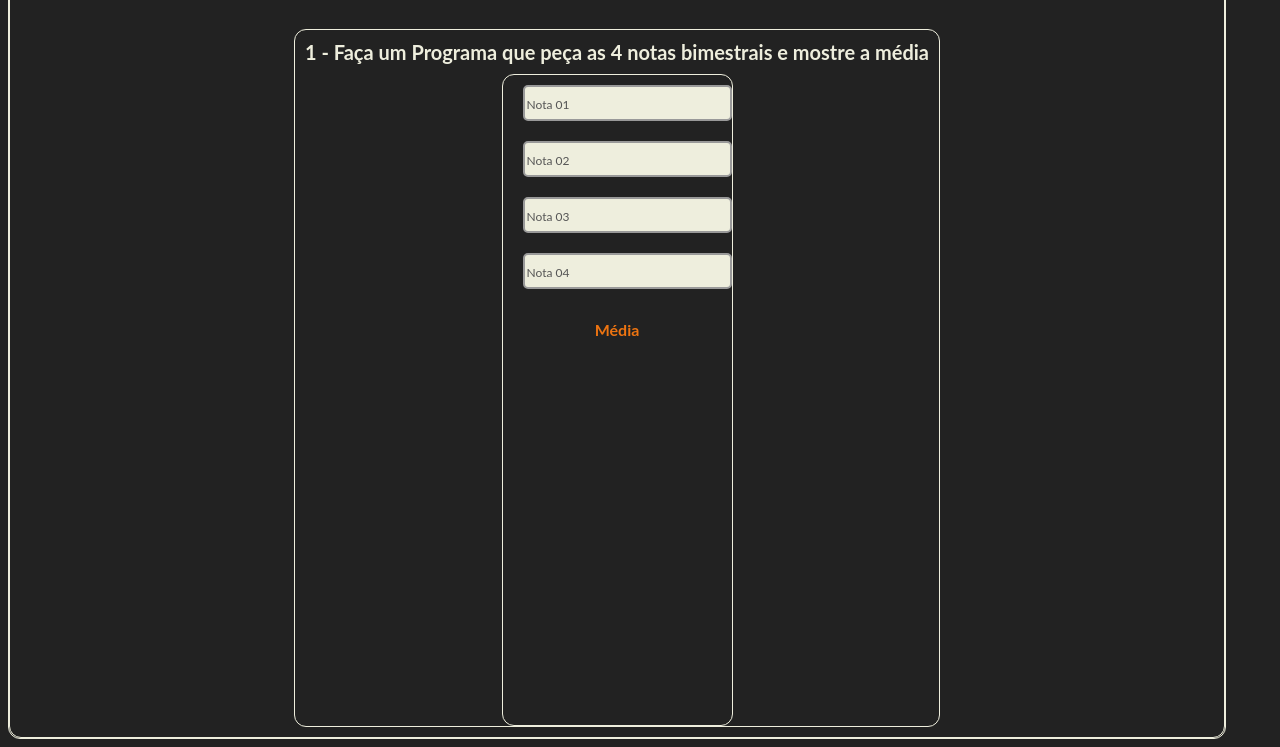
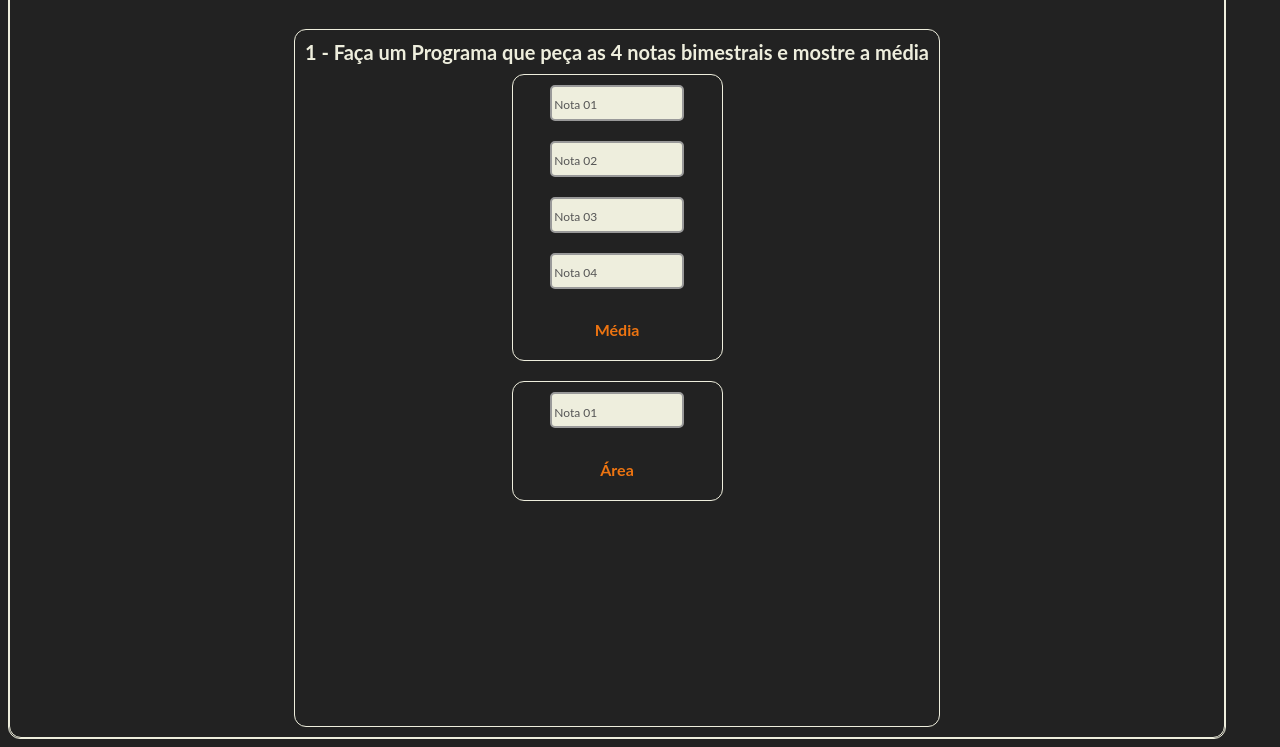
Before and after one commit to Tyr-sse/kranio, a website: page src/pages/atividades/atividades.html in a window 1280 px wide. Shown: the part 73-820 px from the top of the page. Drawn offline with Linux system fonts and the light colour scheme.

Commit message:
1.0.3.7 - Atv1

```diff
--- a/package.json
+++ b/package.json
@@ -1,6 +1,6 @@
 {
   "name": "http_server_01",
-  "version": "1.0.3.6",
+  "version": "1.0.3.7",
   "description": "An online card game, to be played by 3 to 5 players",
   "main": "app.js",
   "scripts": {
--- a/src/pages/atividades/atividades.html
+++ b/src/pages/atividades/atividades.html
@@ -163,6 +163,15 @@
 			margin-right: auto;
 
 		}
+
+
+		.q_input{
+			margin-left: auto;
+			margin-right: auto;
+			width: 60%;
+
+		}
+
 	</style>
 
 	<meta charset="UTF-8" />
@@ -179,14 +188,16 @@
 			<h2 style="margin:10px">1 - Faça um Programa que peça as
 				4 notas bimestrais e mostre a média
 			</h2>
-			<div class="col bord">
-
-
-				<input class="in q_01_input" type="text" placeholder="Nota 01" onchange="q01()" onkeydown="q01()" />
-				<input class="in q_01_input" type="text" placeholder="Nota 02" onchange="q01()" onkeydown="q01()" />
-				<input class="in q_01_input" type="text" placeholder="Nota 03" onchange="q01()" onkeydown="q01()" />
-				<input class="in q_01_input" type="text" placeholder="Nota 04" onchange="q01()" onkeydown="q01()" />
+			<div class="bord" style="display:flex; flex-direction: column; justify-content: center; margin-bottom: 20px;">
+				<input class="in q_input q_01_input" type="text" placeholder="Nota 01" onchange="q01()" onkeydown="q01()" onkeyup="q01()" />
+				<input class="in q_input q_01_input" type="text" placeholder="Nota 02" onchange="q01()" onkeydown="q01()" onkeyup="q01()" />
+				<input class="in q_input q_01_input" type="text" placeholder="Nota 03" onchange="q01()" onkeydown="q01()" onkeyup="q01()" />
+				<input class="in q_input q_01_input" type="text" placeholder="Nota 04" onchange="q01()" onkeydown="q01()" onkeyup="q01()" />
 				<h4 id="resposta_q01"> Média </h4>
+			</div>
+			<div class="bord" style="display:flex; flex-direction: column; justify-content: center;">
+				<input class="in q_input q_02_input" type="text" placeholder="Nota 01" onchange="q02()" onkeyup="q02()" onkeydown="q02()" />
+				<h4 id="resposta_q02"> Área </h4>
 			</div>
 
 		</div>
@@ -197,18 +208,32 @@
 	// 	ATIVIDADE DE FIXAÇÃO 1
 
 	function q01() {
-		let inputs = document.getElementsByClassName(' q_01_input')
+		let inputs = document.getElementsByClassName(' q_01_input');
 		let r = 0;
-		console.log('____');
 		for (let i = 0; i < inputs.length; i++) {
 			let it = inputs.item(i).value;
 			if (it.length === 0) it = 0;
 			r += +it;
-			console.log('>', r)
 		};
 		r /= inputs.length;
 		document.getElementById('resposta_q01').textContent = 'Média:  ' + r;
 	}
+
+	function q02() {
+		let inputs = document.getElementsByClassName('q_02_input');
+		let r = inputs.item(0).value;
+		if(r.length===0) return;
+		r = r*r*Math.PI;
+		document.getElementById('resposta_q02').textContent = 'Área: ' + (r+'').substring(0,12);
+	}
+
+
+
+
+
+
+
+
 	// 1 - Faça um Programa que peça as
 	// 	4 notas bimestrais e mostre a média;
 
```
